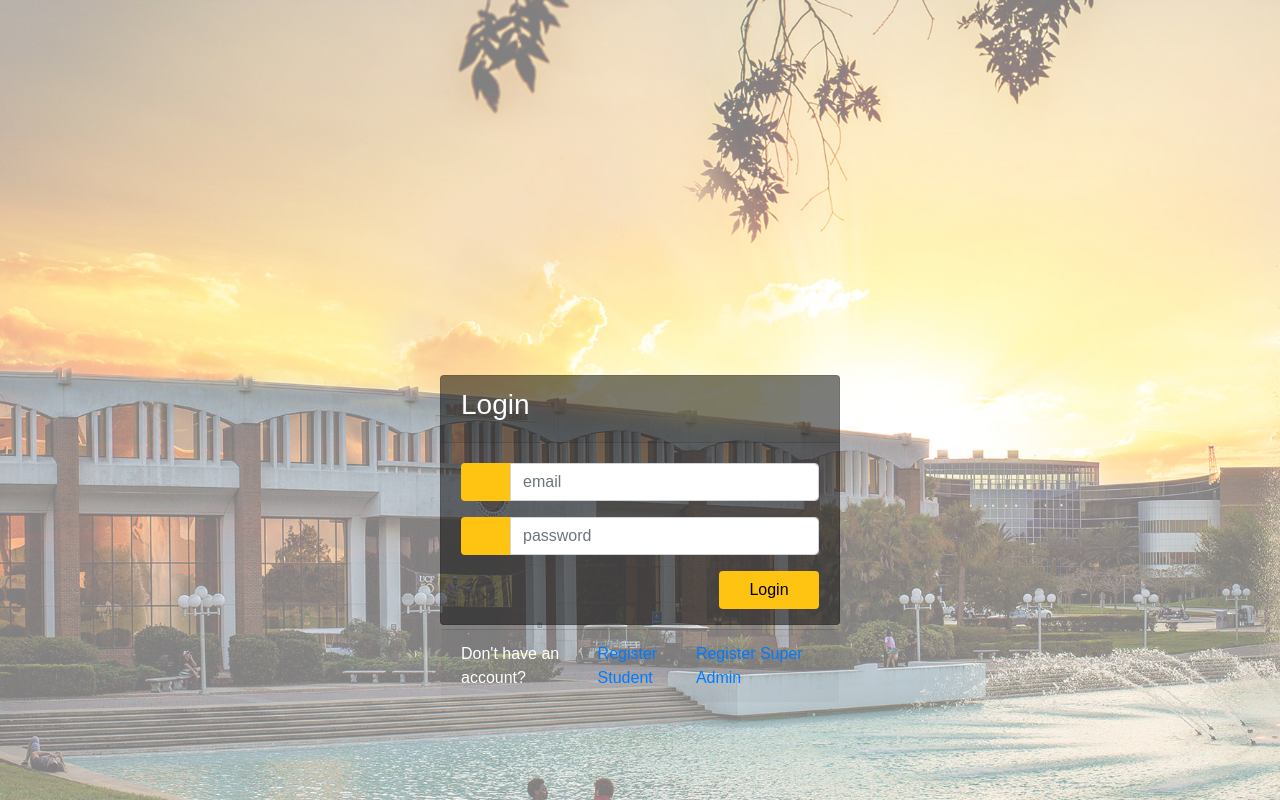
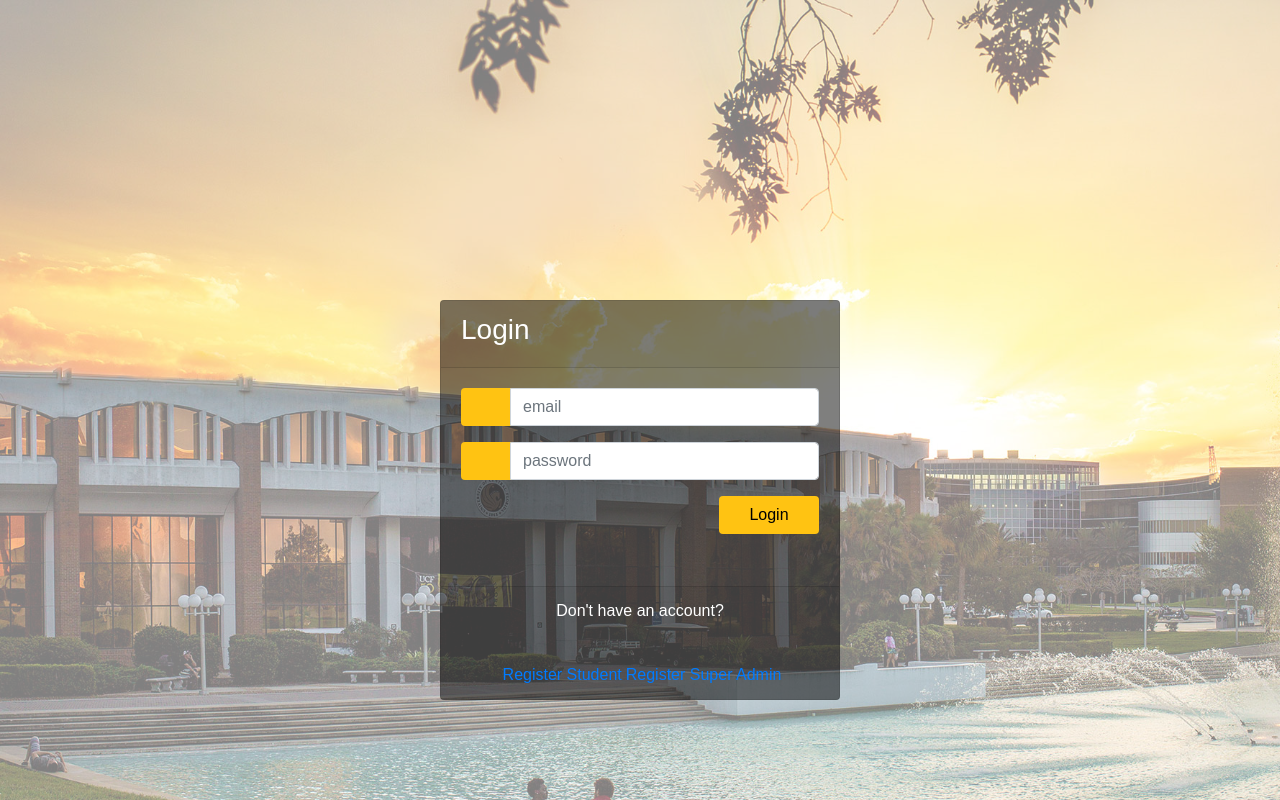
Before and after one commit to mattvillegas/COP4710EventManagement, an Angular app in the folder databases-front/: page / in a window 1280 px wide. Shown: the top 800 px of the page. Built offline with nearby package versions, Linux system fonts and the light colour scheme; a web font is replaced by a local one.

Commit message:
Adjusted card size

```diff
--- a/databases-front/src/app/login/login.component.css
+++ b/databases-front/src/app/login/login.component.css
@@ -16,7 +16,7 @@ align-content: center;
 }
 
 .card{
-height: 250px;
+height: 400px;
 margin-top: auto;
 margin-bottom: auto;
 width: 400px;
@@ -25,6 +25,11 @@ background-color: rgba(0,0,0,0.5) !important;
 
 .card-header h3{
 color: white;
+}
+
+.card-footer p {
+	color: white;
+	text-align: center;
 }
 
 .input-group-prepend span{
--- a/databases-front/src/app/login/login.component.html
+++ b/databases-front/src/app/login/login.component.html
@@ -31,8 +31,9 @@
                 </form>
             </div>
             <div class="card-footer">
+                <p> Don't have an account?</p><br />
                 <div class="d-flex justify-content-center links">
-                    Don't have an account?<a [routerLink] = "['/register']">Register Student</a>
+                    <a [routerLink] = "['/register']">Register Student</a>
                     <a [routerLink] = "['/registersuper']">Register Super Admin</a>
                 </div>
             </div>
--- a/databases-front/src/app/register/register.component.css
+++ b/databases-front/src/app/register/register.component.css
@@ -16,7 +16,7 @@ align-content: center;
 }
 
 .card{
-height: 370px;
+height: 420px;
 margin-top: auto;
 margin-bottom: auto;
 width: 400px;
--- a/databases-front/src/app/registersuper/registersuper.component.css
+++ b/databases-front/src/app/registersuper/registersuper.component.css
@@ -16,7 +16,7 @@ align-content: center;
 }
 
 .card{
-height: 370px;
+height: 460px;
 margin-top: auto;
 margin-bottom: auto;
 width: 400px;
```
